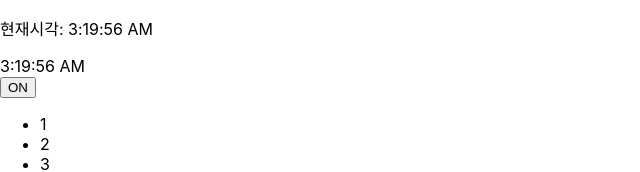
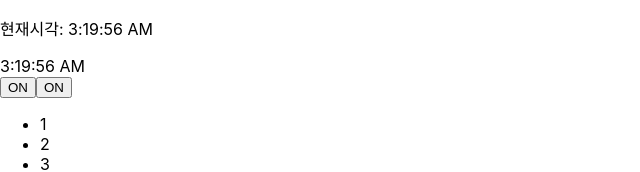
Before and after one commit to deran2016/React-study, a React (Create React App) app: page / in a window 1280 px wide. Shown: the top 172 px of the page, without its empty margins (0-640 px from the left). Built offline with nearby package versions, Linux system fonts and the light colour scheme.

Commit message:
Add ToggleF.js Component

```diff
--- a/src/App.js
+++ b/src/App.js
@@ -2,6 +2,7 @@ import './App.css';
 import Clock from './Components/Clock';
 import ClockF from './Components/ClockF';
 import Toggle from './Components/Toggle';
+import ToggleF from './Components/ToggleF';
 import List from './Components/List';
 import React from 'react';
 
@@ -13,6 +14,7 @@ function App() {
       <Clock></Clock>
       <ClockF></ClockF>
       <Toggle></Toggle>
+      <ToggleF></ToggleF>
       <List numbers={numbers}></List>
     </div>
   );
--- /dev/null
+++ b/src/Components/ToggleF.js
@@ -0,0 +1,20 @@
+import { useState } from 'react';
+
+function ToggleF() {
+    const [isToggle, setIsToggle] = useState(true);
+
+    const toggle = () => {
+        setIsToggle(!isToggle);
+    };
+
+    return (
+        <input
+            type="button"
+            value={isToggle ? "ON" : "OFF"}
+            onClick={toggle}
+        >
+        </input>
+    );
+}
+
+export default ToggleF;
```
